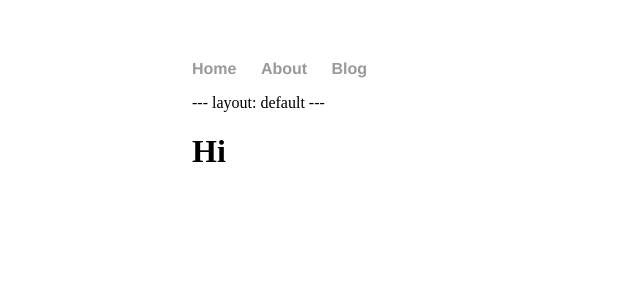
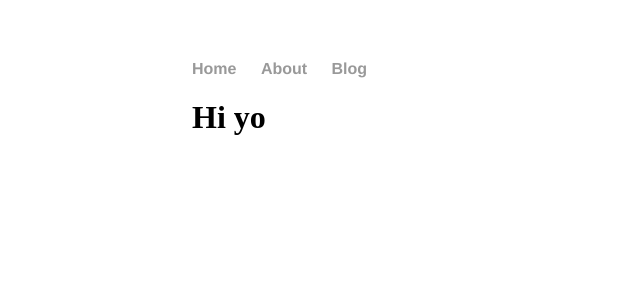
Before and after one commit to kyutama/kyutama.github.io, a Jekyll site: the page index.html, which Jekyll copies as it is, in a window 1280 px wide. Shown: the top 300 px of the page, without its empty margins (0-640 px from the left). Built offline with Jekyll 4.4.1, drawn with Linux system fonts in a browser that asks for light colours.

Commit message:
Update index.html

```diff
--- a/index.html
+++ b/index.html
@@ -17,10 +16,7 @@
 		<div class="container">
 
     		<div class="blurb">
-		---
-		layout: default
-		---
-        		<h1>Hi </h1>
+        		<h1>Hi yo </h1>
     		</div><!-- /.blurb -->
 		</div><!-- /.container -->
 		<footer>
```
Also changed, not shown: other parts of index.html (+1 -2 lines).
